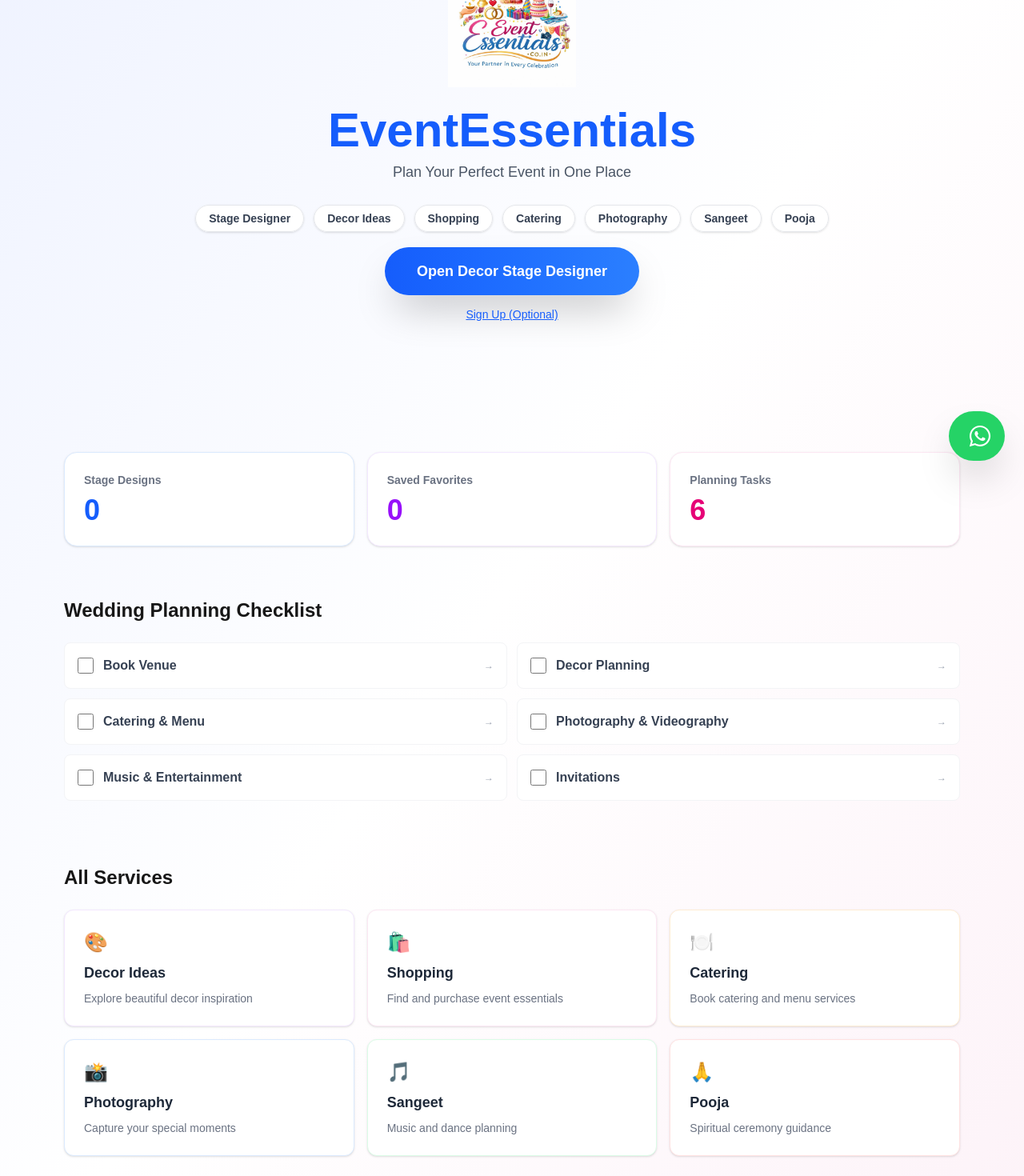
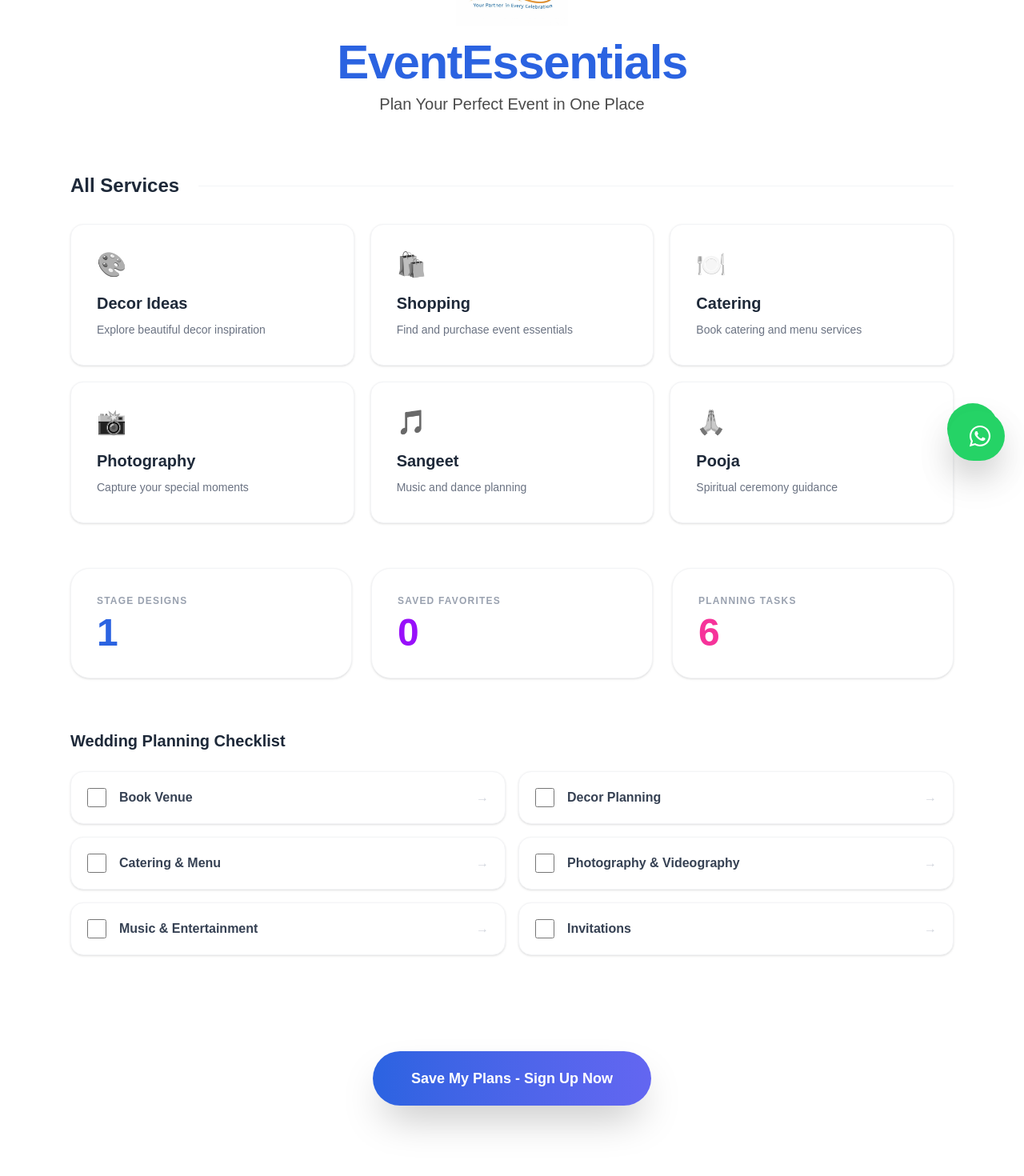
Before and after one commit to phanipavanmuttavarapu-svg/eventessentials-website, a Next.js app: page / in a window 1280 px wide. Shown: the part 200-1670 px from the top of the page at 80% size. Built offline with nearby package versions, Linux system fonts and the light colour scheme.

Commit message:
main user changes

```diff
--- a/app/page.tsx
+++ b/app/page.tsx
@@ -2,7 +2,6 @@
 import { useState, useEffect } from "react";
 import Image from "next/image";
 import Link from "next/link";
-import GlobalNav from "@/components/GlobalNav";
 import { getAllFavorites } from "@/components/Favorites";
 
 const STAGE_DB = "StageDesignerDB_V2";
@@ -12,9 +11,9 @@
   const [recentProjects, setRecentProjects] = useState<any[]>([]);
   const [favorites, setFavorites] = useState<any[]>([]);
   const [showSignup, setShowSignup] = useState(false);
+  const [showRecent, setShowRecent] = useState(false);
 
   useEffect(() => {
-    // Fetch recent projects from Stage Designer
     const fetchProjects = async () => {
       try {
         const db: any = await new Promise((resolve, reject) => {
@@ -29,9 +28,7 @@
           const sorted = projects.sort((a: any, b: any) => (b?.timestamp || 0) - (a?.timestamp || 0)).slice(0, 3);
           setRecentProjects(sorted);
         };
-      } catch (err) {
-        console.log("No projects yet");
-      }
+      } catch (err) { console.log("No projects yet"); }
     };
 
     const fetchFavorites = async () => {
@@ -52,175 +49,147 @@
     { id: 6, title: "Invitations", completed: false },
   ];
 
-  const navLinks = [
-    { href: '/decor/designer', label: 'Stage Designer' },
-    { href: '/decor', label: 'Decor Ideas' },
-    { href: '/event-shopping', label: 'Shopping' },
-    { href: '/catering', label: 'Catering' },
-    { href: '/photography', label: 'Photography' },
-    { href: '/sangeet', label: 'Sangeet' },
-    { href: '/pooja', label: 'Pooja' },
-  ];
-
   return (
-    <main className="min-h-screen bg-gradient-to-br from-indigo-50 via-white to-pink-50">
-      <GlobalNav />
+    <main className="min-h-screen bg-white font-sans relative">
+      {/* Top Navigation Utilities */}
+      <div className="flex justify-end items-center gap-6 px-8 py-6">
+        <button
+          onClick={() => setShowRecent(!showRecent)}
+          className="text-sm font-bold text-gray-500 hover:text-[#2B63E1] transition-colors"
+        >
+          {showRecent ? "Hide Recent Designs" : "Recent Designs"}
+        </button>
+        <button
+          onClick={() => setShowSignup(true)}
+          className="px-6 py-2 bg-[#2B63E1] text-white text-sm font-bold rounded-full shadow-md hover:bg-blue-700 transition-all"
+        >
+          Sign Up
+        </button>
+      </div>
 
       {/* Hero Section */}
-      <section className="flex flex-col items-center justify-center text-center px-4 py-12 md:py-24">
-        <Image src="/logo.png" alt="EventEssentials" width={160} height={160} className="mb-6" />
-        <h1 className="text-5xl md:text-6xl font-bold text-blue-600 mb-2">EventEssentials</h1>
-        <p className="text-gray-600 text-lg mb-8">Plan Your Perfect Event in One Place</p>
+      <section className="flex flex-col items-center justify-center text-center px-4 pt-2 pb-10">
+        <Image
+          src="/logo.png"
+          alt="EventEssentials Logo"
+          width={140}
+          height={140}
+          className="mb-4"
+        />
+        <h1 className="text-5xl md:text-6xl font-extrabold text-[#2B63E1] tracking-tight mb-2">
+          EventEssentials
+        </h1>
+        <p className="text-[#4A4A4A] text-xl font-medium">
+          Plan Your Perfect Event in One Place
+        </p>
+      </section>
 
-        {/* Moved header links (hero nav pills) */}
-        <nav className="w-full max-w-4xl mb-6">
-          <ul className="flex flex-wrap gap-3 justify-center">
-            {navLinks.map((n) => (
-              <li key={n.href}>
-                <Link href={n.href} className="px-3 py-2 sm:px-4 sm:py-2 bg-white border border-gray-200 rounded-full text-sm font-semibold shadow-sm hover:shadow-lg transition text-gray-700">
-                  {n.label}
-                </Link>
-              </li>
-            ))}
-          </ul>
-        </nav>
+      {/* All Services Grid */}
+      <section className="px-6 py-8 max-w-6xl mx-auto">
+        <h2 className="text-2xl font-bold mb-8 text-gray-800 flex items-center gap-2">
+          All Services
+          <div className="h-px flex-1 bg-gray-100 ml-4"></div>
+        </h2>
+        <div className="grid grid-cols-1 md:grid-cols-2 lg:grid-cols-3 gap-5">
+          {[
+            { title: "Decor Ideas", desc: "Explore beautiful decor inspiration", icon: "🎨", href: "/decor" },
+            { title: "Shopping", desc: "Find and purchase event essentials", icon: "🛍️", href: "/event-shopping" },
+            { title: "Catering", desc: "Book catering and menu services", icon: "🍽️", href: "/catering" },
+            { title: "Photography", desc: "Capture your special moments", icon: "📸", href: "/photography" },
+            { title: "Sangeet", desc: "Music and dance planning", icon: "🎵", href: "/sangeet" },
+            { title: "Pooja", desc: "Spiritual ceremony guidance", icon: "🙏", href: "/pooja" }
+          ].map((service) => (
+            <Link key={service.title} href={service.href} className="group p-8 bg-white rounded-2xl border border-gray-100 shadow-sm hover:shadow-xl hover:border-[#2B63E1]/20 transition-all duration-300">
+              <span className="text-3xl grayscale group-hover:grayscale-0 transition-all">{service.icon}</span>
+              <h3 className="font-bold text-xl mt-4 text-gray-800 group-hover:text-[#2B63E1] transition-colors">{service.title}</h3>
+              <p className="text-gray-500 text-sm mt-2 leading-relaxed">{service.desc}</p>
+            </Link>
+          ))}
+        </div>
+      </section>
 
-        {/* Single main CTA matching design */}
-        <div className="mb-8 w-full max-w-3xl">
-          <div className="flex justify-center">
-            <Link href="/decor/designer" className="inline-block px-10 py-4 bg-gradient-to-r from-blue-600 to-blue-500 text-white rounded-full font-bold shadow-2xl hover:scale-[1.01] transform transition text-lg">Open Decor Stage Designer</Link>
+      {/* Dashboard Stats */}
+      <section className="px-6 py-6 max-w-6xl mx-auto">
+        <div className="grid grid-cols-1 md:grid-cols-3 gap-6">
+          <div className="bg-white p-8 rounded-3xl border border-gray-100 shadow-sm">
+            <p className="text-gray-400 text-xs font-bold uppercase tracking-widest">Stage Designs</p>
+            <p className="text-5xl font-black text-[#2B63E1] mt-2">{recentProjects.length || 1}</p>
           </div>
-          <div className="text-center mt-3">
-            <Link href="#" className="text-sm text-blue-600 underline">Sign Up (Optional)</Link>
+          <div className="bg-white p-8 rounded-3xl border border-gray-100 shadow-sm">
+            <p className="text-gray-400 text-xs font-bold uppercase tracking-widest">Saved Favorites</p>
+            <p className="text-5xl font-black text-purple-600 mt-2">{favorites.length}</p>
+          </div>
+          <div className="bg-white p-8 rounded-3xl border border-gray-100 shadow-sm">
+            <p className="text-gray-400 text-xs font-bold uppercase tracking-widest">Planning Tasks</p>
+            <p className="text-5xl font-black text-pink-500 mt-2">{checklist.length}</p>
           </div>
         </div>
       </section>
 
-      {/* Stats Cards */}
-      <section className="px-4 py-8 max-w-6xl mx-auto">
-        <div className="grid grid-cols-1 md:grid-cols-3 gap-4">
-          <div className="bg-white p-6 rounded-2xl shadow-sm border border-blue-100">
-            <p className="text-gray-500 text-sm font-bold">Stage Designs</p>
-            <p className="text-4xl font-bold text-blue-600 mt-2">{recentProjects.length}</p>
-          </div>
-          <div className="bg-white p-6 rounded-2xl shadow-sm border border-purple-100">
-            <p className="text-gray-500 text-sm font-bold">Saved Favorites</p>
-            <p className="text-4xl font-bold text-purple-600 mt-2">{favorites.length}</p>
-          </div>
-          <div className="bg-white p-6 rounded-2xl shadow-sm border border-pink-100">
-            <p className="text-gray-500 text-sm font-bold">Planning Tasks</p>
-            <p className="text-4xl font-bold text-pink-600 mt-2">{checklist.length}</p>
-          </div>
-        </div>
-      </section>
-
-      {/* Recent Projects */}
-      {recentProjects.length > 0 && (
-        <section className="px-4 py-8 max-w-6xl mx-auto">
-          <h2 className="text-2xl font-bold mb-6">Recent Stage Designs</h2>
+      {/* Toggleable Recent Designs Section */}
+      {showRecent && (
+        <section className="px-6 py-8 max-w-6xl mx-auto animate-in fade-in slide-in-from-top-2">
+          <h2 className="text-xl font-bold mb-6 text-gray-800">Recent Stage Designs</h2>
           <div className="grid grid-cols-1 md:grid-cols-3 gap-4">
-            {recentProjects.map((proj) => (
-              <Link key={proj.id} href="/decor/designer" className="bg-white p-4 rounded-xl shadow-sm hover:shadow-md transition border border-gray-100">
-                <p className="font-bold text-gray-800 mb-2">{proj.projectName}</p>
-                <p className="text-xs text-gray-500">{new Date(proj.timestamp).toLocaleDateString()}</p>
-                <div className="mt-3 flex gap-2 text-[11px] font-bold">
-                  <span className="bg-blue-100 text-blue-600 px-2 py-1 rounded">{proj.widthFt}x{proj.heightFt} ft</span>
-                  <span className="bg-gray-100 text-gray-600 px-2 py-1 rounded">{proj.floorTexture?.label}</span>
-                </div>
-              </Link>
-            ))}
+            <div className="bg-white p-6 rounded-2xl border border-gray-100 shadow-sm hover:border-blue-200 transition-colors">
+              <p className="font-bold text-gray-800 text-lg">New Design</p>
+              <p className="text-xs text-gray-400 mt-1">2/8/2026</p>
+              <div className="mt-4 flex gap-2">
+                <span className="bg-blue-50 text-[#2B63E1] px-3 py-1 rounded-lg text-[10px] font-bold">30x15 ft</span>
+                <span className="bg-gray-50 text-gray-500 px-3 py-1 rounded-lg text-[10px] font-bold">Wood</span>
+              </div>
+            </div>
           </div>
         </section>
       )}
 
-      {/* Wedding Planning Checklist */}
-      <section className="px-4 py-8 max-w-6xl mx-auto">
-        <h2 className="text-2xl font-bold mb-6">Wedding Planning Checklist</h2>
-        <div className="grid grid-cols-1 md:grid-cols-2 gap-3">
+      {/* Planning Checklist */}
+      <section className="px-6 py-10 max-w-6xl mx-auto">
+        <h2 className="text-xl font-bold mb-6 text-gray-800">Wedding Planning Checklist</h2>
+        <div className="grid grid-cols-1 md:grid-cols-2 gap-4">
           {checklist.map((item) => (
-            <div key={item.id} className="flex items-center gap-3 p-4 bg-white rounded-lg border border-gray-100">
-              <input type="checkbox" defaultChecked={item.completed} className="w-5 h-5 accent-blue-600" />
+            <div key={item.id} className="group flex items-center gap-4 p-5 bg-white rounded-2xl border border-gray-100 shadow-sm hover:shadow-md transition-all">
+              <input type="checkbox" className="w-6 h-6 rounded-lg border-gray-300 accent-[#2B63E1] cursor-pointer" />
               <span className="text-gray-700 font-bold flex-1">{item.title}</span>
-              <span className="text-xs font-bold text-gray-400">→</span>
+              <span className="text-gray-300 group-hover:text-[#2B63E1] transition-colors">→</span>
             </div>
           ))}
         </div>
       </section>
 
-      {/* Favorites Section */}
-      {favorites.length > 0 && (
-        <section className="px-4 py-8 max-w-6xl mx-auto">
-          <h2 className="text-2xl font-bold mb-6">Your Saved Favorites</h2>
-          <div className="grid grid-cols-2 md:grid-cols-6 gap-3">
-            {favorites.map((fav) => (
-              <div key={fav.id} className="bg-white p-3 rounded-lg shadow-sm border border-gray-100">
-                <p className="text-[11px] font-bold text-gray-700 truncate">{fav.title || fav.category}</p>
-                {fav.link && (
-                  <a href={fav.link} target="_blank" className="text-[10px] text-blue-500 underline mt-1 inline-block">View</a>
-                )}
-              </div>
-            ))}
-          </div>
-        </section>
-      )}
-
-      {/* All Categories Grid */}
-      <section className="px-4 py-12 max-w-6xl mx-auto">
-        <h2 className="text-2xl font-bold mb-6">All Services</h2>
-        <div className="grid grid-cols-1 md:grid-cols-2 lg:grid-cols-3 gap-4">
-          <Link href="/decor" className="group p-6 bg-white rounded-xl shadow-sm hover:shadow-lg transition border border-purple-100">
-            <p className="text-2xl mb-2">🎨</p>
-            <p className="font-bold text-lg text-gray-800 group-hover:text-purple-600">Decor Ideas</p>
-            <p className="text-sm text-gray-500 mt-2">Explore beautiful decor inspiration</p>
-          </Link>
-          <Link href="/event-shopping" className="group p-6 bg-white rounded-xl shadow-sm hover:shadow-lg transition border border-pink-100">
-            <p className="text-2xl mb-2">🛍️</p>
-            <p className="font-bold text-lg text-gray-800 group-hover:text-pink-600">Shopping</p>
-            <p className="text-sm text-gray-500 mt-2">Find and purchase event essentials</p>
-          </Link>
-          <Link href="/catering" className="group p-6 bg-white rounded-xl shadow-sm hover:shadow-lg transition border border-orange-100">
-            <p className="text-2xl mb-2">🍽️</p>
-            <p className="font-bold text-lg text-gray-800 group-hover:text-orange-600">Catering</p>
-            <p className="text-sm text-gray-500 mt-2">Book catering and menu services</p>
-          </Link>
-          <Link href="/photography" className="group p-6 bg-white rounded-xl shadow-sm hover:shadow-lg transition border border-blue-100">
-            <p className="text-2xl mb-2">📸</p>
-            <p className="font-bold text-lg text-gray-800 group-hover:text-blue-600">Photography</p>
-            <p className="text-sm text-gray-500 mt-2">Capture your special moments</p>
-          </Link>
-          <Link href="/sangeet" className="group p-6 bg-white rounded-xl shadow-sm hover:shadow-lg transition border border-green-100">
-            <p className="text-2xl mb-2">🎵</p>
-            <p className="font-bold text-lg text-gray-800 group-hover:text-green-600">Sangeet</p>
-            <p className="text-sm text-gray-500 mt-2">Music and dance planning</p>
-          </Link>
-          <Link href="/pooja" className="group p-6 bg-white rounded-xl shadow-sm hover:shadow-lg transition border border-red-100">
-            <p className="text-2xl mb-2">🙏</p>
-            <p className="font-bold text-lg text-gray-800 group-hover:text-red-600">Pooja</p>
-            <p className="text-sm text-gray-500 mt-2">Spiritual ceremony guidance</p>
-          </Link>
-        </div>
-      </section>
-
-      {/* Footer CTA */}
-      <section className="px-4 py-12 text-center max-w-6xl mx-auto">
+      {/* Footer Branding CTA */}
+      <section className="px-6 py-20 text-center">
         <button
           onClick={() => setShowSignup(true)}
-          className="px-8 py-4 bg-gradient-to-r from-blue-600 to-purple-600 text-white font-bold rounded-full text-lg hover:shadow-lg transition"
+          className="px-12 py-5 bg-gradient-to-r from-[#2B63E1] to-[#6366F1] text-white font-bold rounded-full text-lg shadow-2xl hover:scale-[1.02] active:scale-95 transition-all"
         >
           Save My Plans - Sign Up Now
         </button>
       </section>
 
+      {/* Floating WhatsApp Button */}
+      <a
+        href="https://wa.me/yournumber"
+        target="_blank"
+        rel="noopener noreferrer"
+        className="fixed bottom-8 right-8 bg-[#25D366] p-4 rounded-full shadow-2xl hover:scale-110 transition-transform z-[90]"
+      >
+        <svg width="32" height="32" viewBox="0 0 24 24" fill="white">
+          <path d="M17.472 14.382c-.297-.149-1.758-.867-2.03-.967-.273-.099-.471-.148-.67.15-.197.297-.767.966-.94 1.164-.173.199-.347.223-.644.075-.297-.15-1.255-.463-2.39-1.475-.883-.788-1.48-1.761-1.653-2.059-.173-.297-.018-.458.13-.606.134-.133.298-.347.446-.52.149-.174.198-.298.298-.497.099-.198.05-.371-.025-.52-.075-.149-.669-1.612-.916-2.207-.242-.579-.487-.5-.669-.51-.173-.008-.371-.01-.57-.01-.198 0-.52.074-.792.372-.272.297-1.04 1.016-1.04 2.479 0 1.462 1.065 2.875 1.213 3.074.149.198 2.096 3.2 5.077 4.487.709.306 1.262.489 1.694.625.712.227 1.36.195 1.871.118.571-.085 1.758-.719 2.006-1.413.248-.694.248-1.289.173-1.413-.074-.124-.272-.198-.57-.347m-5.421 7.403h-.004a9.87 9.87 0 01-5.031-1.378l-.361-.214-3.741.982.998-3.648-.235-.374a9.86 9.86 0 01-1.51-5.26c.001-5.45 4.436-9.884 9.888-9.884 2.64 0 5.122 1.03 6.988 2.898a9.825 9.825 0 012.893 6.994c-.003 5.45-4.437 9.884-9.885 9.884m8.413-18.297A11.815 11.815 0 0012.05 0C5.495 0 .16 5.335.157 11.892c0 2.096.547 4.142 1.588 5.945L.057 24l6.305-1.654a11.882 11.882 0 005.683 1.448h.005c6.554 0 11.89-5.335 11.893-11.893a11.821 11.821 0 00-3.48-8.413z"/>
+        </svg>
+      </a>
+
       {/* Signup Modal */}
       {showSignup && (
-        <div className="fixed inset-0 bg-black/60 backdrop-blur-sm flex items-center justify-center z-[100] p-4">
-          <div className="bg-white p-8 rounded-2xl max-w-sm w-full">
-            <button onClick={() => setShowSignup(false)} className="float-right text-gray-400 text-2xl">✕</button>
-            <h2 className="text-2xl font-bold mb-6 text-blue-600">Save Your Plans</h2>
+        <div className="fixed inset-0 bg-black/60 backdrop-blur-md flex items-center justify-center z-[100] p-4">
+          <div className="bg-white p-10 rounded-[2.5rem] max-w-md w-full shadow-2xl animate-in zoom-in-95">
+            <button onClick={() => setShowSignup(false)} className="float-right text-gray-400 hover:text-gray-600 text-xl">✕</button>
+            <h2 className="text-3xl font-black mb-2 text-[#2B63E1]">Welcome!</h2>
+            <p className="text-gray-500 mb-8 font-medium">Create an account to save your event plans.</p>
             <form className="space-y-4">
-              <input type="email" placeholder="Email Address" className="w-full p-3 border rounded-lg outline-none" required />
-              <input type="tel" placeholder="Phone Number" className="w-full p-3 border rounded-lg outline-none" required />
-              <button type="button" onClick={() => setShowSignup(false)} className="w-full py-3 bg-blue-600 text-white rounded-lg font-bold hover:bg-blue-700">Continue</button>
+              <input type="email" placeholder="Email Address" className="w-full p-4 bg-gray-50 border border-transparent focus:border-[#2B63E1] rounded-2xl outline-none transition-all font-medium" required />
+              <input type="tel" placeholder="Phone Number" className="w-full p-4 bg-gray-50 border border-transparent focus:border-[#2B63E1] rounded-2xl outline-none transition-all font-medium" required />
+              <button type="button" onClick={() => setShowSignup(false)} className="w-full py-4 bg-[#2B63E1] text-white rounded-2xl font-bold shadow-lg hover:bg-blue-700 transition-all mt-4">Continue</button>
             </form>
           </div>
         </div>
```
